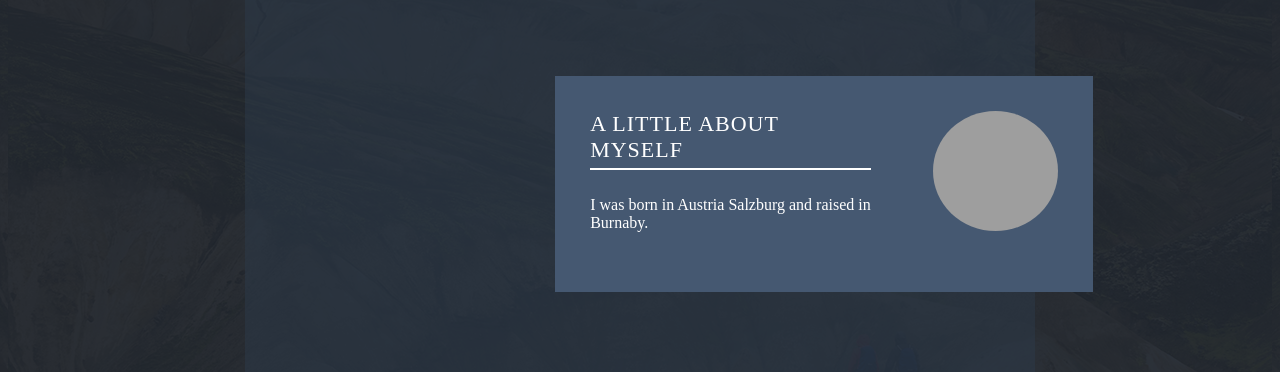
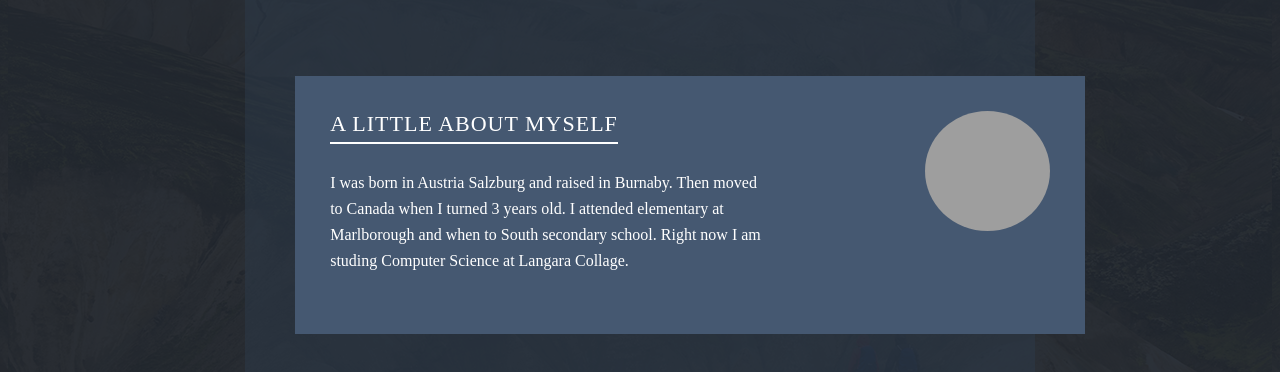
Before and after one commit to leochung0577/leoportfolio, a plain HTML site: page index.html in a window 1280 px wide. Shown: the part 386-758 px from the top of the page. Drawn offline with Linux system fonts and the light colour scheme; grey boxes are pictures that could not be loaded.

Commit message:
added some info about myself

```diff
--- a/css/styles.css
+++ b/css/styles.css
@@ -51,9 +51,10 @@ body {
 .home-content .home-box-content {
   margin-top: 45px;
   background-color: #455871;
-  position: relative;
-  right: -250px;
+  position: absolute;
   padding: 35px;
+  right: -50px;
+  margin-left: 50px;
   display: inline-block;
 }
 
@@ -90,4 +91,9 @@ body {
   width: 125px;
   height: 120px;
   overflow: hidden;
+  margin: auto;
 }
+
+p {
+  line-height: 26px;
+}
--- a/index.html
+++ b/index.html
@@ -25,7 +25,9 @@
                     <div class="home-box-content">
                         <div class="left-text">
                             <h4>a little about myself</h4>
-                            <p>I was born in Austria Salzburg and raised in Burnaby. </p>
+                            <p>I was born in Austria Salzburg and raised in Burnaby. Then moved to Canada when I turned
+                                3 years old. I attended elementary at Marlborough and when to South secondary school.
+                                Right now I am studing Computer Science at Langara Collage.</p>
                         </div>
                         <div class="right-image">
                             <img src="img/Leo.png" alt="Leo's face" class="leo">
```
